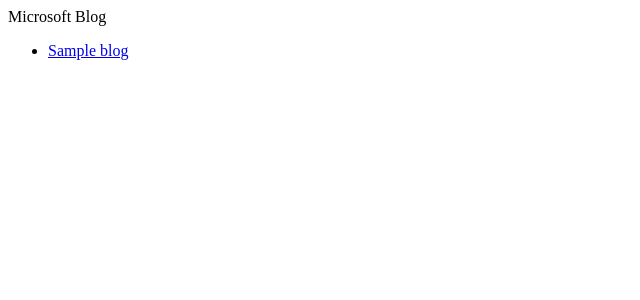
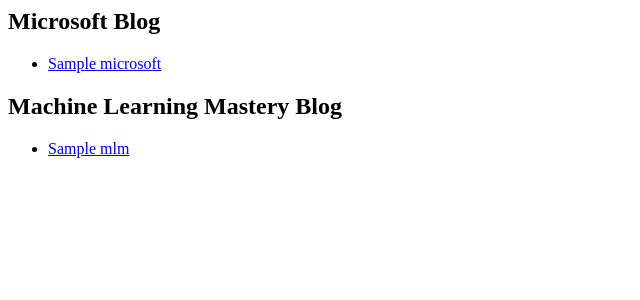
Before and after one commit to hardymunjal/Content_Aggregator_Django_Server, a Django app: template server/webview/templates/index.html in a window 1280 px wide. Shown: the top 300 px of the page, without its empty margins (0-640 px from the left). Run offline with Django 3.2, Linux system fonts and the light colour scheme; the template is opened without the code that fills it: most values are stand-ins (such as "Sample title", 1, 10 or a date in 2020); parts of the project's set-up code (start-up, migrations or seed data) failed here and were passed over.

Commit message:
Added Machine Learning Mastery blog scraper

```diff
--- a/server/scraper/urls.py
+++ b/server/scraper/urls.py
@@ -2,5 +2,8 @@
 from scraper import views
 
 urlpatterns = [
-    url(r'microsoft', views.get_microsoft_blog)
+    url(r'microsoft/(\d+)', views.get_microsoft_blog),
+    url(r'microsoft', views.get_microsoft_blog),
+    url(r'mlm/(\d+)', views.get_mlm_blog),
+    url(r'mlm', views.get_mlm_blog),
 ]
--- a/server/scraper/utilities/base_scraper.py
+++ b/server/scraper/utilities/base_scraper.py
@@ -4,7 +4,8 @@
 class BaseScraper:
     def __init__(self, url):
         self.url = url
-        res = requests.get(self.url)
+        headers = {'User-Agent': 'Mozilla/5.0'}
+        res = requests.get(self.url, headers = headers)
         self.html = res.text
         self.bs_obj = BeautifulSoup(self.html, 'html.parser')
         print("********************************************************")
--- a/server/scraper/utilities/microsoft_ml_blog_scraper.py
+++ b/server/scraper/utilities/microsoft_ml_blog_scraper.py
@@ -11,7 +11,8 @@
         h3_div = blogs_div.find_all("h3")
         for h in h3_div[0:count]:
             if h.get("id") is not None:
-                title = h.get("id")
+                title_raw = h.get("id")
+                title = " ".join(title_raw.split("-")).title()
                 link = h.find("a").get("href")
                 blogs_list.append({
                     "title": title,
--- a/server/webview/templates/index.html
+++ b/server/webview/templates/index.html
@@ -4,13 +4,25 @@
     </head>
     {% csrf_token %}
     <body>
-        <p>Microsoft Blog</p>
-        <ul>
-            {% for b in blog_list %}
-            <li>
-                <a href={{ b.link }}><p>{{ b.title }}</p></a>
-            </li>
-            {% endfor %}
-        </ul>
+        <div id="microsoft_container">
+            <h2>Microsoft Blog</h2>
+            <ul>
+                {% for b in microsoft %}
+                <li>
+                    <a href={{ b.link }} rel="noopener noreferrer" target="_blank"><p>{{ b.title }}</p></a>
+                </li>
+                {% endfor %}
+            </ul>
+        </div>
+        <div id="mlm_container">
+            <h2>Machine Learning Mastery Blog</h2>
+            <ul>
+                {% for b in mlm %}
+                <li>
+                    <a href={{ b.link }} rel="noopener noreferrer" target="_blank"><p>{{ b.title }}</p></a>
+                </li>
+                {% endfor %}
+            </ul>
+        </div>
     </body>
 </html>
--- a/server/webview/views.py
+++ b/server/webview/views.py
@@ -13,6 +13,7 @@
 @csrf_exempt
 def index(request):
     context={}
-    blog_list = get_all_blogs()
-    context["blog_list"] = blog_list
+    microsoft_blog_list, mlm_blog_list = get_all_blogs()
+    context["microsoft"] = microsoft_blog_list
+    context["mlm"] = mlm_blog_list
     return render(request, "index.html", context)
```
Also changed, not shown: server/scraper/utilities/mlm_scraper.py (added, +25 -0 lines), server/scraper/views.py (+12 -4 lines).
